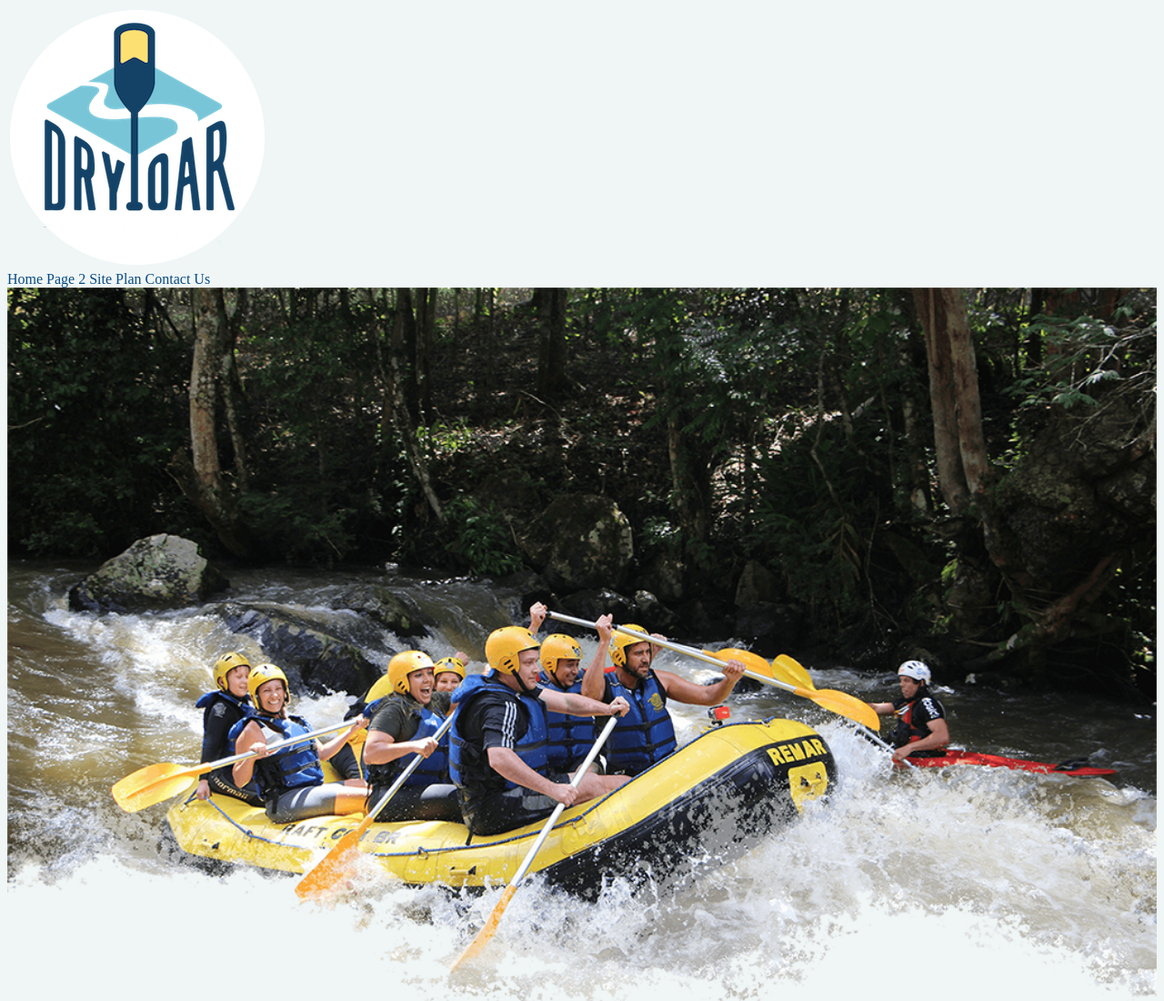
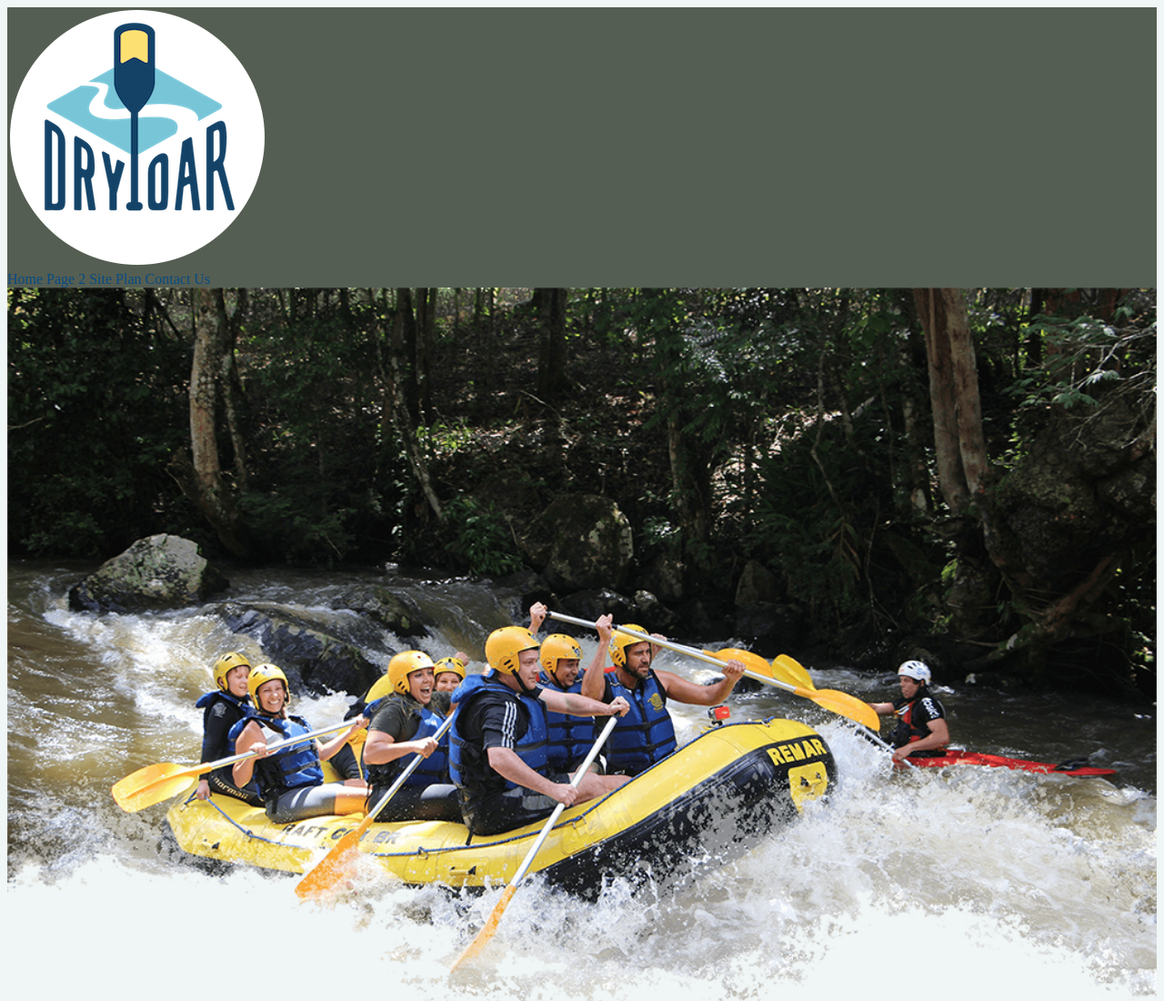
Before and after one commit to byui-pathway/wdd130, a plain HTML site: page wwr/index.html in a window 1280 px wide. Shown: the top 1100 px of the page at 91% size. Drawn offline with Linux system fonts and the light colour scheme.

Commit message:
CSS Fixing
Fixing CSS mistake.

```diff
--- a/wwr/styles/style.css
+++ b/wwr/styles/style.css
@@ -26,7 +26,7 @@ body {
     background-color: #F0F6F6;
 }
 header {
-    background-color:#084B83(20,30,13, .7);
+    background-color:rgba(20,30,13, .7);
 }
 nav a:hover {
     background-color: #42BFDD;
```
